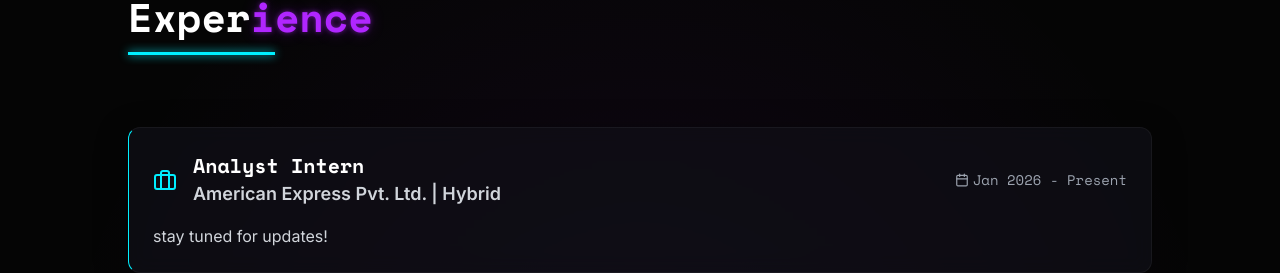
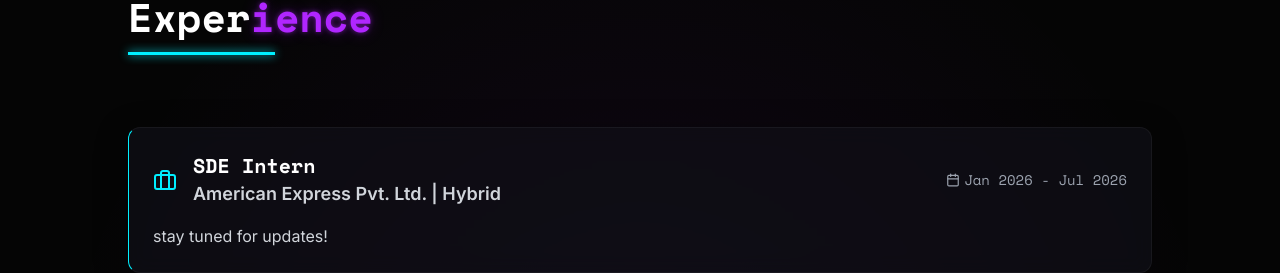
Before and after one commit to rohtheroos-84/RoHiT-bUiLdS, a React (Vite) app: page / in a window 1280 px wide. Shown: the part 5105-5378 px from the top of the page. Built offline with nearby package versions, Linux system fonts and the light colour scheme; no server answers.

Commit message:
fix: update role and period for American Express internship for accuracy

```diff
--- a/src/components/Experience.tsx
+++ b/src/components/Experience.tsx
@@ -8,9 +8,9 @@
 const experienceData = [
   {
     id: 1,
-    role: "Analyst Intern",
+    role: "SDE Intern",
     organization: "American Express Pvt. Ltd. | Hybrid",
-    period: "Jan 2026 - Present",
+    period: "Jan 2026 - Jul 2026",
     description: "stay tuned for updates!",
     icon: <Briefcase className="text-neon-blue" size={24} />,
     color: "neon-blue"
```
